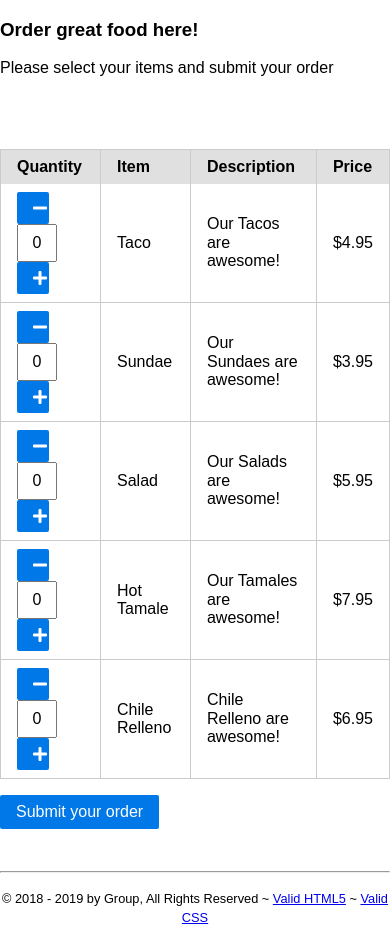
After one commit to thomaskise/itc250-winter2019-p3-food-truck, a PHP site: page /test2.html in a window 390 px wide. The commit adds this page. Run offline with PHP 8.4, Linux system fonts and the light colour scheme; some libraries are stand-ins or nearby versions.

Commit message:
New Visual
Do not merge. I stripped the app of all html and CSS and added a new number selector. New style works on desktop, but needs a better, more responsive bootstrap alternative.

```diff
--- /dev/null
+++ b/css/form.css
@@ -0,0 +1,34 @@
+/***Number input selector styles**/
+
+input.number, button {
+  text-align:center;
+  width: 3em;
+  height: 3em;
+  line-height: 1.2;
+}
+input.number:focus {
+  outline: 0;
+}
+
+input.number::-webkit-outer-spin-button,
+input.number::-webkit-inner-spin-button {
+  -webkit-appearance: none;
+  -moz-appearance: none;
+  appearance: none;
+  margin: 0;
+}
+
+@media only screen and (max-width: 900px) {
+    input.number, button  {
+      text-align:center;
+      width: 2em;
+      height: 2em;
+      line-height: .80;
+    }
+
+     i.fas fa-plus, i.fas fa-minus{
+      font-size: .875em;
+    }
+
+}
+/**********/
--- /dev/null
+++ b/css/style.css
@@ -0,0 +1,5 @@
+body {
+ margin: 20%;
+ width: 80%;
+ text-align: center;
+}
--- a/includes/footer.php
+++ b/includes/footer.php
@@ -12,6 +12,7 @@
  */
 ?>
 	<!-- START footer.php -->
+    </div>
 	<footer>
 	<BR />
 	<hr class="footer">
--- /dev/null
+++ b/test2.html
@@ -0,0 +1,149 @@
+
+
+	<!DOCTYPE html>
+	<html lang="en">
+	<head>
+	<title>Food Truck</title>
+	<meta name="viewport" content="width=device-width" />
+	<meta name="robots" content="noindex,nofollow" />
+	<meta charset="utf-8">
+	<meta name="viewport" content="width=device-width, initial-scale=1">
+    <link media="all" rel="stylesheet" href="./css/form.css">
+
+    <link rel="stylesheet" href="https://use.fontawesome.com/releases/v5.7.2/css/all.css" integrity="sha384-fnmOCqbTlWIlj8LyTjo7mOUStjsKC4pOpQbqyi7RrhN7udi9RwhKkMHpvLbHG9Sr" crossorigin="anonymous">
+
+    <link rel="stylesheet" href="https://unpkg.com/purecss@1.0.0/build/pure-min.css" integrity="sha384-nn4HPE8lTHyVtfCBi5yW9d20FjT8BJwUXyWZT9InLYax14RDjBj46LmSztkmNP9w" crossorigin="anonymous">
+
+	</head>
+	<body>
+	<!-- end of header include file -->
+
+
+	<div class="container">
+	<h3>Order great food here!</h3>
+	<p> Please select your items and submit your order</p>
+    <BR />
+    <BR />
+    <BR />
+	<form action="index.php" method="post" onsubmit="return checkForm(this);">
+
+     <div>
+        <table class="pure-table pure-table-bordered">
+           <thead>
+               <tr>
+                  <th>Quantity</th>
+                  <th>Item</th>
+                  <th>Description</th>
+                  <th>Price</th>
+               </tr>
+            </thead>
+            <tbody>
+
+               <tr>
+                  <td>
+                    <div>
+                      <button class="pure-button pure-button-primary" type="button" onclick="this.parentNode.querySelector('[type=number]').stepDown();">
+                        <i class="fas fa-minus"></i>
+                      </button>
+
+                      <input class="number" type="number" name="item_1" min="0" max="10" value="0" step="1">
+
+                      <button class="pure-button pure-button-primary" type="button" onclick="this.parentNode.querySelector('[type=number]').stepUp();">
+                        <i class="fas fa-plus"></i>
+                      </button>
+                    </div>
+                  </td>
+                  <td>Taco</td>
+                  <td>Our Tacos are awesome!</td>
+                  <td>$4.95</td>
+              </tr>
+               <tr>
+                  <td>
+                    <div>
+                      <button class="pure-button pure-button-primary" type="button" onclick="this.parentNode.querySelector('[type=number]').stepDown();">
+                        <i class="fas fa-minus"></i>
+                      </button>
+
+                      <input class="number" type="number" name="item_2" min="0" max="10" value="0" step="1">
+
+                      <button class="pure-button pure-button-primary" type="button" onclick="this.parentNode.querySelector('[type=number]').stepUp();">
+                        <i class="fas fa-plus"></i>
+                      </button>
+                    </div>
+                  </td>
+                  <td>Sundae</td>
+                  <td>Our Sundaes are awesome!</td>
+                  <td>$3.95</td>
+              </tr>
+               <tr>
+                  <td>
+                    <div>
+                      <button class="pure-button pure-button-primary" type="button" onclick="this.parentNode.querySelector('[type=number]').stepDown();">
+                        <i class="fas fa-minus"></i>
+                      </button>
+
+                      <input class="number" type="number" name="item_3" min="0" max="10" value="0" step="1">
+
+                      <button class="pure-button pure-button-primary" type="button" onclick="this.parentNode.querySelector('[type=number]').stepUp();">
+                        <i class="fas fa-plus"></i>
+                      </button>
+                    </div>
+                  </td>
+                  <td>Salad</td>
+                  <td>Our Salads are awesome!</td>
+                  <td>$5.95</td>
+              </tr>
+               <tr>
+                  <td>
+                    <div>
+                      <button class="pure-button pure-button-primary" type="button" onclick="this.parentNode.querySelector('[type=number]').stepDown();">
+                        <i class="fas fa-minus"></i>
+                      </button>
+
+                      <input class="number" type="number" name="item_4" min="0" max="10" value="0" step="1">
+
+                      <button class="pure-button pure-button-primary" type="button" onclick="this.parentNode.querySelector('[type=number]').stepUp();">
+                        <i class="fas fa-plus"></i>
+                      </button>
+                    </div>
+                  </td>
+                  <td>Hot Tamale</td>
+                  <td>Our Tamales are awesome!</td>
+                  <td>$7.95</td>
+              </tr>
+               <tr>
+                  <td>
+                    <div>
+                      <button class="pure-button pure-button-primary" type="button" onclick="this.parentNode.querySelector('[type=number]').stepDown();">
+                        <i class="fas fa-minus"></i>
+                      </button>
+
+                      <input class="number" type="number" name="item_5" min="0" max="10" value="0" step="1">
+
+                      <button class="pure-button pure-button-primary" type="button" onclick="this.parentNode.querySelector('[type=number]').stepUp();">
+                        <i class="fas fa-plus"></i>
+                      </button>
+                    </div>
+                  </td>
+                  <td>Chile Relleno</td>
+                  <td>Chile Relleno are awesome!</td>
+                  <td>$6.95</td>
+              </tr>
+            </tbody>
+         </table>
+      </div>  <!--DivTable Responsive-->
+
+       <p><input class="pure-button pure-button-primary" type="submit" value="Submit your order"></p>
+       <input type="hidden" name="act" value="display" />
+	</form>
+</div><!--Div Container-->
+		<!-- START footer.php -->
+	<footer>
+	<BR />
+	<hr class="footer">
+	<p style="text-align:center;"><small>&copy; 2018 - 2019 by Group, All Rights Reserved ~ <a href="https://validator.w3.org/check/referer" target="_blank">Valid HTML5</a> ~ <a href="https://jigsaw.w3.org/css-validator/check?uri=referer" target="_blank">Valid CSS</a></small></p>
+		</footer>
+		<!-- END WRAPPER -->
+
+		</body>
+		</html>
```
Also changed, not shown: includes/header.php (+8 -1 lines), index.php (+58 -16 lines), js/util.js (deleted, +0 -328 lines), test.php (added, +54 -0 lines), images/foodtruck.jpg (added).
